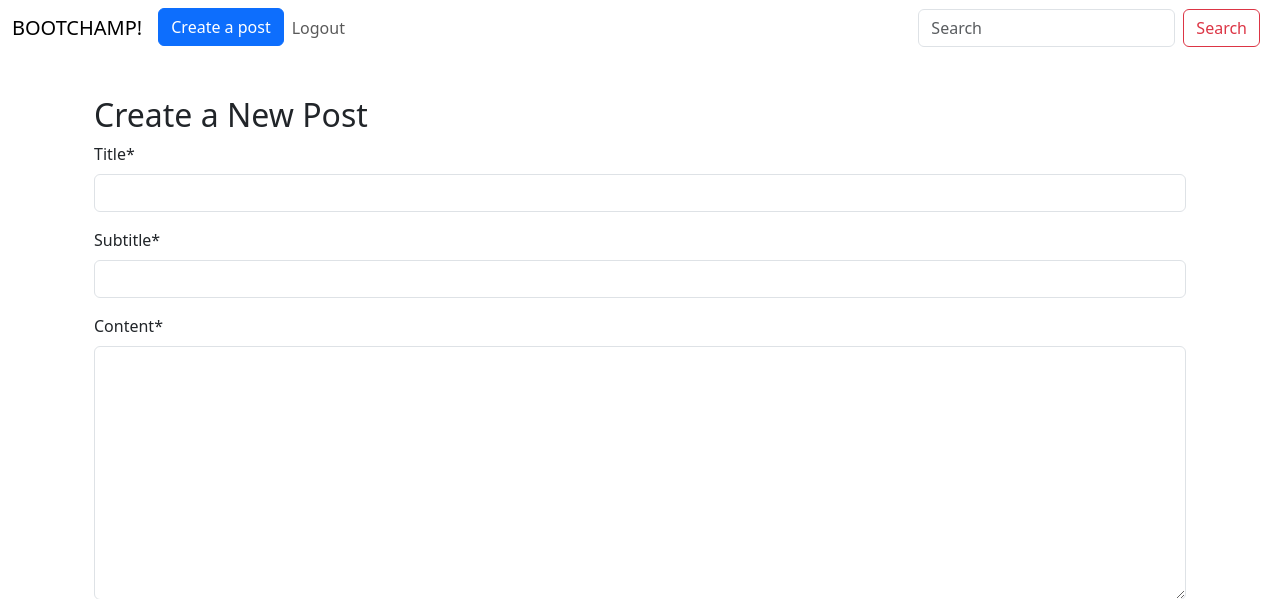
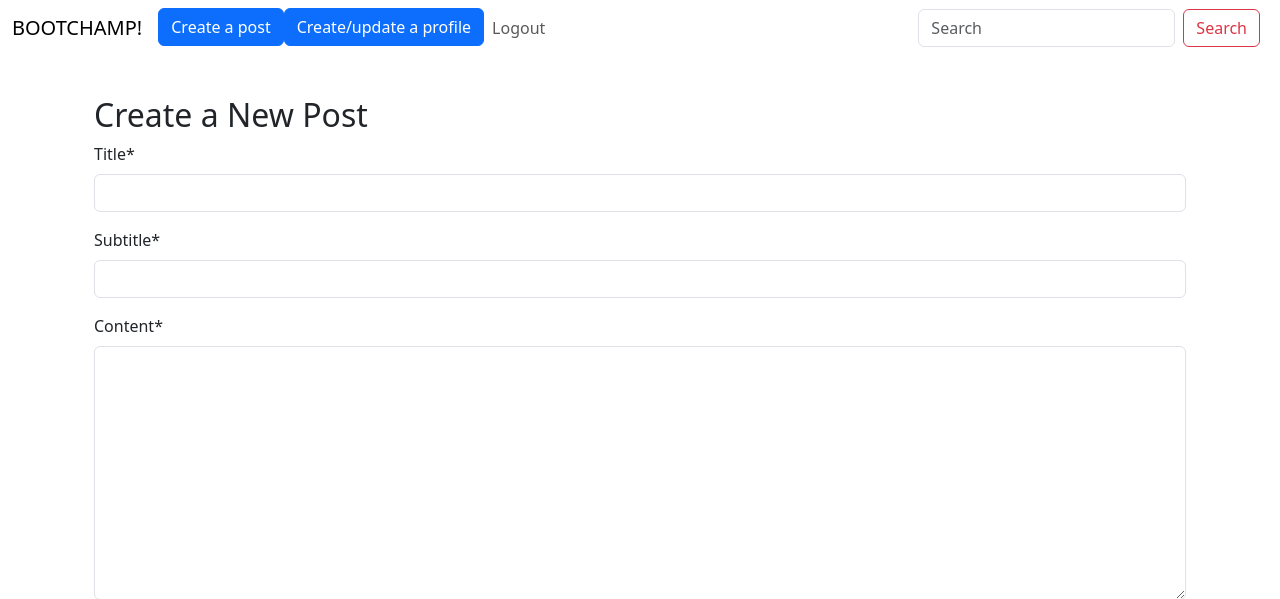
Before and after one commit to Sjwilhelms/BootChamp, a Django app: page /create-post/ in a window 1280 px wide. Shown: the top 599 px of the page. Run offline with Django 4.2, Linux system fonts and the light colour scheme; the visitor is signed in with stand-in values (Sample User, id 1); some libraries are stand-ins or nearby versions.

Commit message:
add form view for creating profile

```diff
--- a/forum/forms.py
+++ b/forum/forms.py
@@ -28,6 +28,22 @@ class CommentForm(forms.ModelForm):
         fields = ("body", )
 
 class ProfileForm(forms.ModelForm):
+    featured_image = forms.ImageField(
+        required=False,  # Make the image optional
+        help_text="Upload a featured image for your post"
+    )
+
+
     class Meta:
         model = Profile
         fields = ("tagline", "bio", "profile_picture", )
+
+    def clean_featured_image(self):
+        # Optional: Add custom validation for the image
+        image = self.cleaned_data.get('featured_image')
+        if image:
+            # Check image size, type, etc.
+            if image.size > 5 * 1024 * 1024:  # 5MB limit
+                raise forms.ValidationError("Image size should not exceed 5MB")
+            return image
+        return None
--- a/forum/urls.py
+++ b/forum/urls.py
@@ -3,9 +3,11 @@ from django.urls import path
 
 urlpatterns = [
     path('create-post/', views.create_post_view, name='create_post'),
+    path('create-profile/', views.create_profile_view, name='create_profile'),
     path('<slug:slug>/', views.post_detail, name="post_detail"),
     path('<slug:slug>/edit_comment/<int:comment_id>', views.comment_edit, name="comment_edit"),
     path('<slug:slug>/delete_comment/<int:comment_id>', views.comment_delete, name="comment_delete"),
+
     path('profile/<str:username>/', views.profile_view, name='profile'),
     path('', views.PostList.as_view(), name='home'),
 ]
--- a/forum/views.py
+++ b/forum/views.py
@@ -149,3 +149,25 @@ def profile_view(request, username):
         'posts': posts,
         'comments': comments,}
         )
+
+
+# views pertaining to create custom profile
+
+def create_profile_view(request):
+    if request.method == 'POST':
+        form = PostForm(request.POST, request.FILES)
+        if form.is_valid():
+            profile = form.save(commit=False)
+            profile.author = request.user
+
+            # Handle Cloudinary image upload
+            if form.cleaned_data.get('featured_image'):
+                # Upload image to Cloudinary
+                upload_result = upload(form.cleaned_data['featured_image'])
+                post.featured_image = upload_result['secure_url']
+
+            profile.save()
+            return redirect('profile_view')
+    else:
+        form = ProfileForm()
+    return render(request, 'forum/create_profile.html', {'form': form})
--- a/templates/index.html
+++ b/templates/index.html
@@ -5,6 +5,7 @@
 {% url 'account_signup' as signup_url %}
 {% url 'account_logout' as logout_url %}
 {% url 'create_post' as create_post_url %}
+{% url 'create_profile' as create_profile_url %}
 
 <!DOCTYPE html>
 <html class="h-100" lang="en">
@@ -36,6 +37,14 @@
                             {% if user.is_authenticated %}
                             <a href="{% url 'create_post' %}"><button type="button" class="btn btn-primary">
                                 Create a post
+                            </button></a>
+
+                            {% endif %}
+                        </li>
+                        <li class="nav-item">
+                            {% if user.is_authenticated %}
+                            <a href="{% url 'create_profile' %}"><button type="button" class="btn btn-primary">
+                                Create/update a profile
                             </button></a>
 
                             {% endif %}
```
Also changed, not shown: forum/templates/forum/create_profile.html (added, +18 -0 lines).
